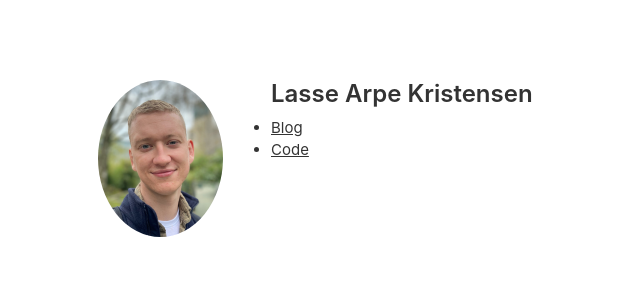
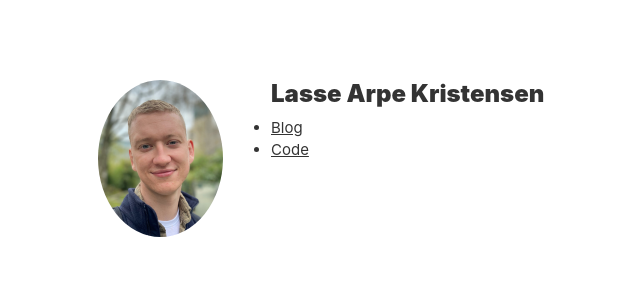
Before and after one commit to lassearpe/lassearpe.github.io_Backend, a Jekyll site: the page index.html, which Jekyll copies as it is, in a window 1280 px wide. Shown: the top 300 px of the page, without its empty margins (108-748 px from the left). Built offline with Jekyll 4.4.1, drawn with Linux system fonts in a browser that asks for light colours.

Commit message:
Testing frontpage.

```diff
--- a/index.html
+++ b/index.html
@@ -25,11 +25,8 @@
             <div class="col-md-6 gx-5">
 
                 <div class="row mb-4">
-
                     <div class="col">
-
-                        <h1 style="font-weight: 600;" >Lasse Arpe Kristensen</h1>
-
+                        <h1 style="font-weight: 1000;" >Lasse Arpe Kristensen</h1>
                     </div>
 
                     <ul id="links">
```
